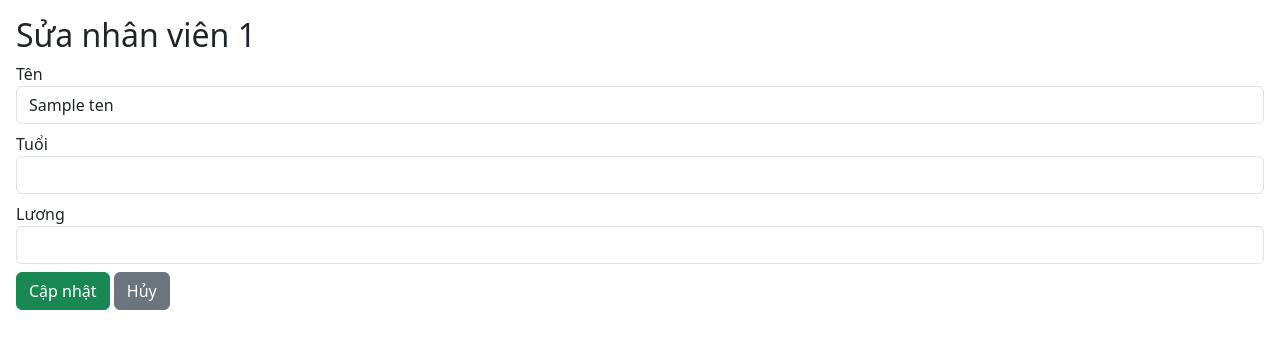
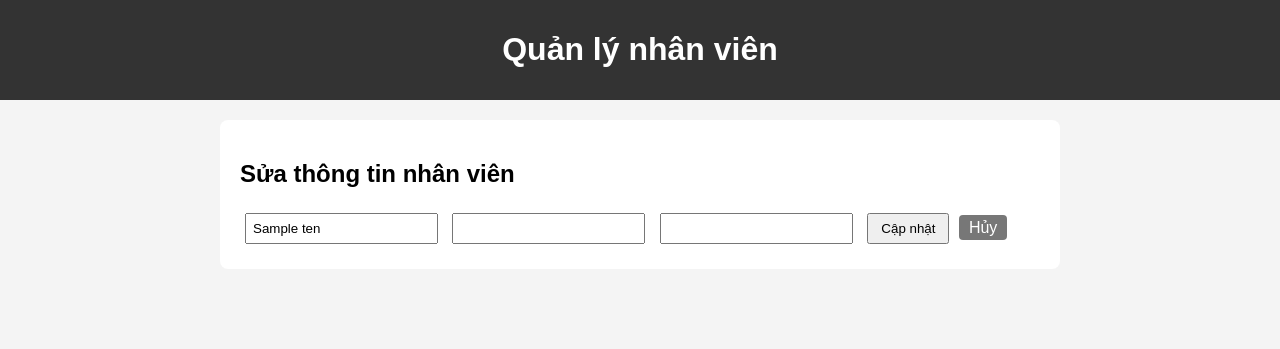
Before and after one commit to TTDUNG-3864/quanly-nhanvien-web, a Flask app: template templates/edit.html in a window 1280 px wide. Shown: the top 349 px of the page. Run offline with Flask 3, Linux system fonts and the light colour scheme; the template is opened without the code that fills it: most values are stand-ins (such as "Sample title", 1, 10 or a date in 2020).

Commit message:
Add full project with CSS/JS

```diff
--- a/static/css/style.css
+++ b/static/css/style.css
@@ -1,18 +1,70 @@
 body {
-    background-color: #f8f9fa;
+    font-family: Arial, sans-serif;
+    background: #f4f4f4;
+    margin: 0;
+    padding: 0;
+}
+
+header {
+    background: #333;
+    color: #fff;
+    padding: 10px 20px;
+    text-align: center;
+}
+
+.container {
+    max-width: 800px;
+    margin: 20px auto;
+    background: #fff;
+    padding: 20px;
+    border-radius: 8px;
 }
 
 table {
-    background-color: #ffffff;
-    border-radius: 8px;
+    width: 100%;
+    border-collapse: collapse;
+    margin-top: 15px;
 }
 
-h2 {
-    color: #0d6efd;
-    text-align: center;
-    margin-bottom: 20px;
+table, th, td {
+    border: 1px solid #ddd;
 }
 
-.btn-warning, .btn-danger {
-    font-weight: bold;
+th, td {
+    padding: 8px;
+    text-align: center;
 }
+
+form input {
+    padding: 6px;
+    margin: 5px;
+}
+
+button {
+    padding: 6px 12px;
+    margin: 5px;
+}
+
+.btn-warning {
+    background-color: #f0ad4e;
+    color: #fff;
+    padding: 4px 10px;
+    text-decoration: none;
+    border-radius: 4px;
+}
+
+.btn-danger {
+    background-color: #d9534f;
+    color: #fff;
+    padding: 4px 10px;
+    text-decoration: none;
+    border-radius: 4px;
+}
+
+.btn-cancel {
+    background-color: #777;
+    color: #fff;
+    padding: 4px 10px;
+    text-decoration: none;
+    border-radius: 4px;
+}
--- a/static/js/script.js
+++ b/static/js/script.js
@@ -1,7 +1,7 @@
 // Xác nhận trước khi xóa nhân viên
 document.querySelectorAll('.delete-btn').forEach(btn => {
     btn.addEventListener('click', function(e) {
-        if(!confirm("Bạn có chắc muốn xóa nhân viên này không?")) {
+        if (!confirm("Bạn có chắc muốn xóa nhân viên này không?")) {
             e.preventDefault(); // Ngăn chặn link
         }
     });
--- a/templates/base.html
+++ b/templates/base.html
@@ -1,29 +1,17 @@
 <!DOCTYPE html>
-<html lang="en">
+<html lang="vi">
 <head>
     <meta charset="UTF-8">
-    <title>{% block title %}Quản lý nhân viên{% endblock %}</title>
-    <!-- Bootstrap CSS -->
-    <link href="https://cdn.jsdelivr.net/npm/bootstrap@5.3.2/dist/css/bootstrap.min.css" rel="stylesheet">
-    <!-- Font Awesome -->
-    <link rel="stylesheet" href="https://cdnjs.cloudflare.com/ajax/libs/font-awesome/6.5.1/css/all.min.css">
-    <!-- CSS của m -->
+    <title>Quản lý nhân viên</title>
     <link rel="stylesheet" href="{{ url_for('static', filename='css/style.css') }}">
+    <script src="{{ url_for('static', filename='js/script.js') }}"></script>
 </head>
 <body>
-<nav class="navbar navbar-expand-lg navbar-dark bg-primary mb-4">
-    <div class="container-fluid">
-        <a class="navbar-brand" href="/">Nhân Viên</a>
-    </div>
-</nav>
-
-<div class="container">
-    {% block content %}{% endblock %}
-</div>
-
-<!-- Bootstrap JS + Popper -->
-<script src="https://cdn.jsdelivr.net/npm/bootstrap@5.3.2/dist/js/bootstrap.bundle.min.js"></script>
-<!-- JS của m -->
-<script src="{{ url_for('static', filename='js/script.js') }}"></script>
+    <header>
+        <h1>Quản lý nhân viên</h1>
+    </header>
+    <main>
+        {% block content %}{% endblock %}
+    </main>
 </body>
 </html>
--- a/templates/edit.html
+++ b/templates/edit.html
@@ -1,27 +1,14 @@
-<!DOCTYPE html>
-<html lang="vi">
-<head>
-    <meta charset="UTF-8">
-    <title>Sửa nhân viên</title>
-    <link rel="stylesheet" href="https://cdn.jsdelivr.net/npm/bootstrap@5.3.3/dist/css/bootstrap.min.css">
-</head>
-<body class="p-3">
-    <h2>Sửa nhân viên {{ nv.id }}</h2>
-    <form method="post">
-        <div class="mb-2">
-            <label>Tên</label>
-            <input type="text" name="ten" value="{{ nv.ten }}" class="form-control" required>
-        </div>
-        <div class="mb-2">
-            <label>Tuổi</label>
-            <input type="number" name="tuoi" value="{{ nv.tuoi }}" class="form-control" required>
-        </div>
-        <div class="mb-2">
-            <label>Lương</label>
-            <input type="number" step="0.01" name="luong" value="{{ nv.luong }}" class="form-control" required>
-        </div>
-        <button class="btn btn-success">Cập nhật</button>
-        <a href="/" class="btn btn-secondary">Hủy</a>
+{% extends "base.html" %}
+
+{% block content %}
+<div class="container">
+    <h2>Sửa thông tin nhân viên</h2>
+    <form action="/edit/{{ nv.id }}" method="POST" class="form-edit">
+        <input type="text" name="ten" value="{{ nv.ten }}" required>
+        <input type="number" name="tuoi" value="{{ nv.tuoi }}" required>
+        <input type="number" step="0.01" name="luong" value="{{ nv.luong }}" required>
+        <button type="submit">Cập nhật</button>
+        <a href="/" class="btn-cancel">Hủy</a>
     </form>
-</body>
-</html>
+</div>
+{% endblock %}
```
Also changed, not shown: templates/index.html (+16 -8 lines), app.py (line endings or trailing spaces).
